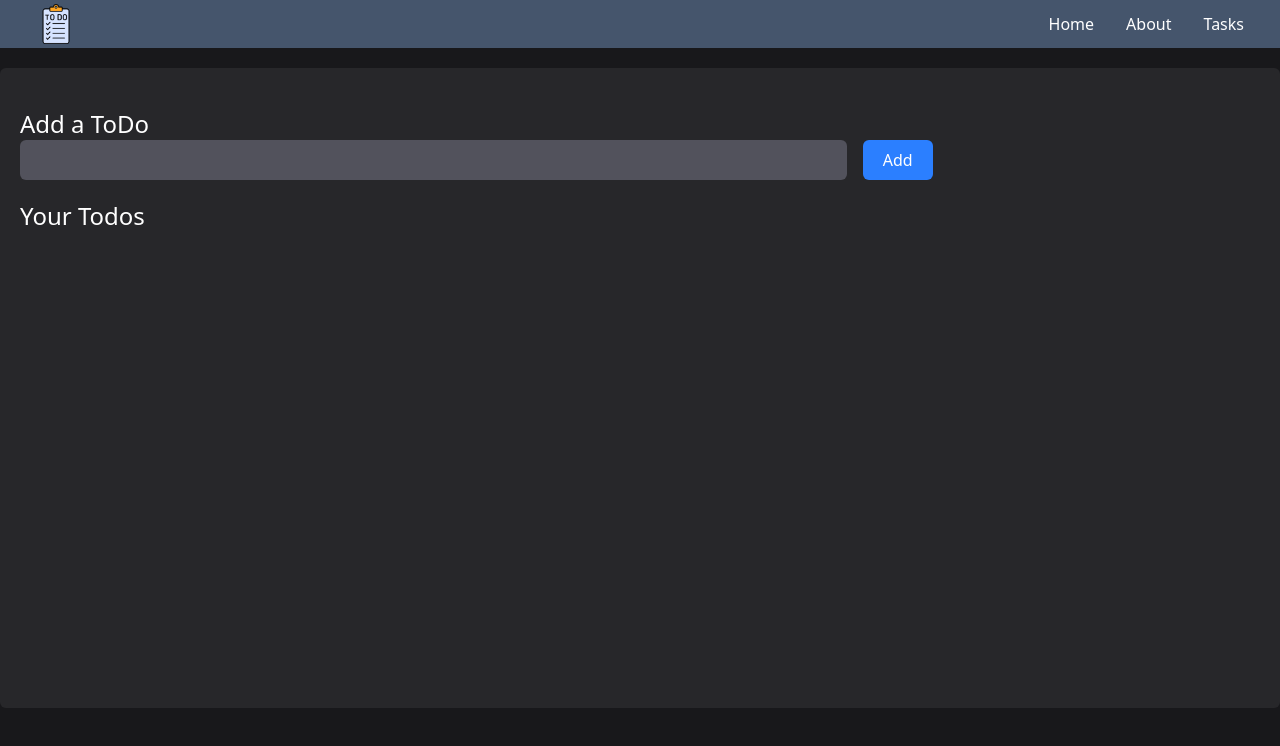
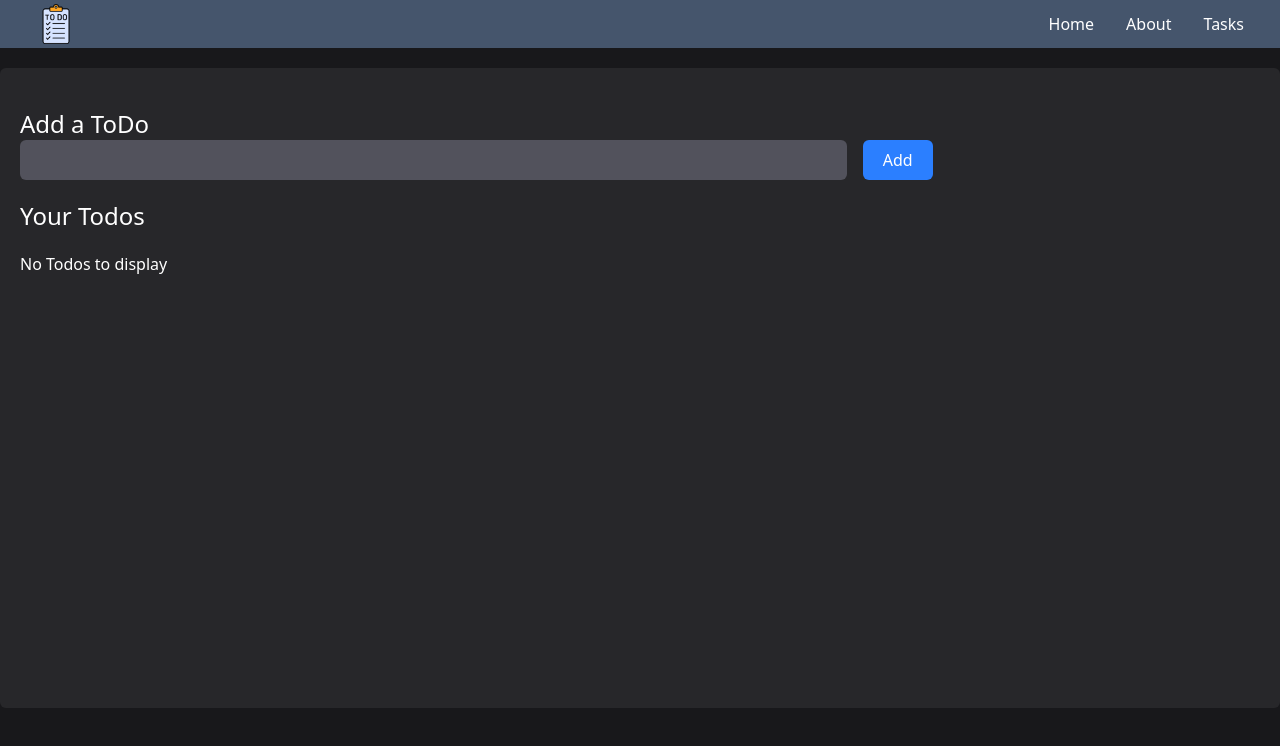
Before and after one commit to Shreyam205/react-todo-app, a React (Vite) app: page / in a window 1280 px wide. Shown: the top 746 px of the page. Built offline with nearby package versions, Linux system fonts and the light colour scheme.

Commit message:
some bugs are fixed

```diff
--- a/src/App.jsx
+++ b/src/App.jsx
@@ -45,7 +45,8 @@ function App() {
         </div>
         <div className="editTodo">
           <h1 className='text-2xl'>Your Todos</h1>
-          <div className="todos">
+          <div className="todos my-5">
+            {todos.length === 0 && <div>No Todos to display</div>}
             {todos.map(item => {
               return <div key={item.id} className="todo flex justify-between my-3 place-items-center bg-zinc-600 rounded-md px-5 py-3">
                 <input onChange={handleCheckBox} type="checkbox" value={item.isCompleted} name={item.id} id="" />
```
